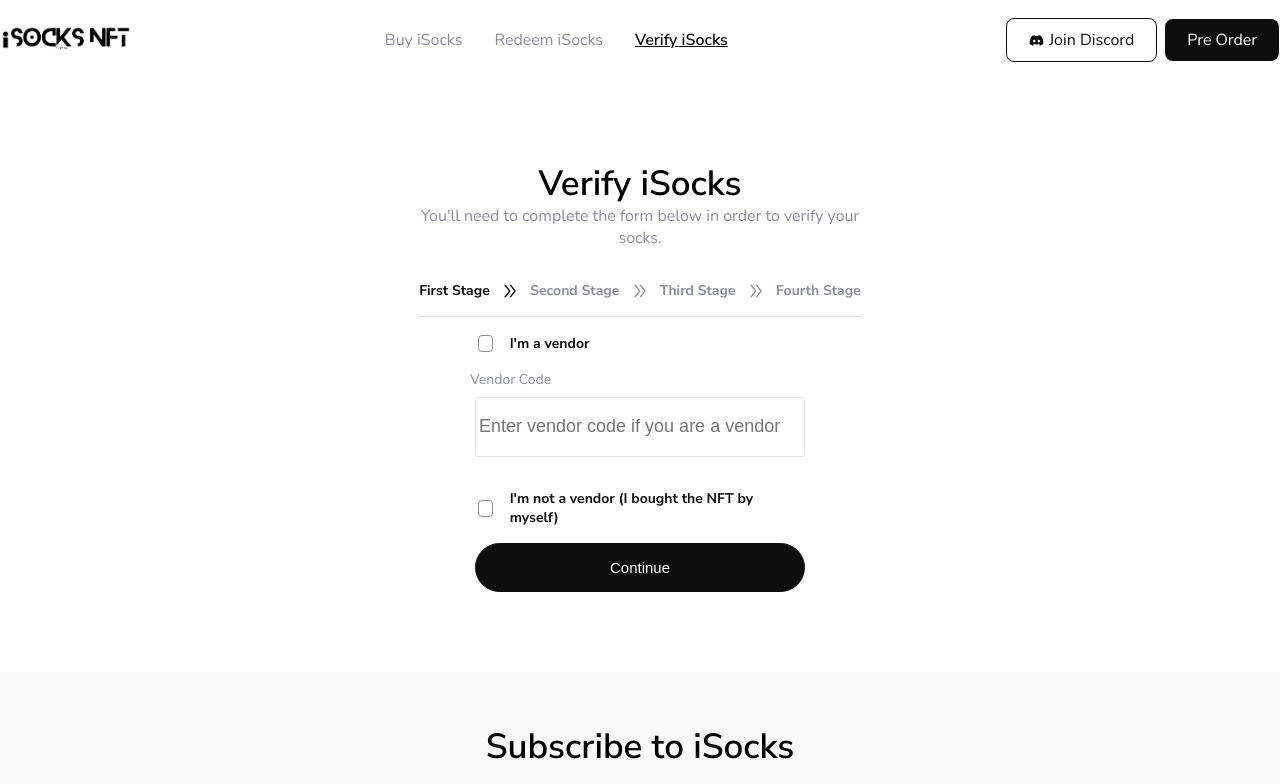
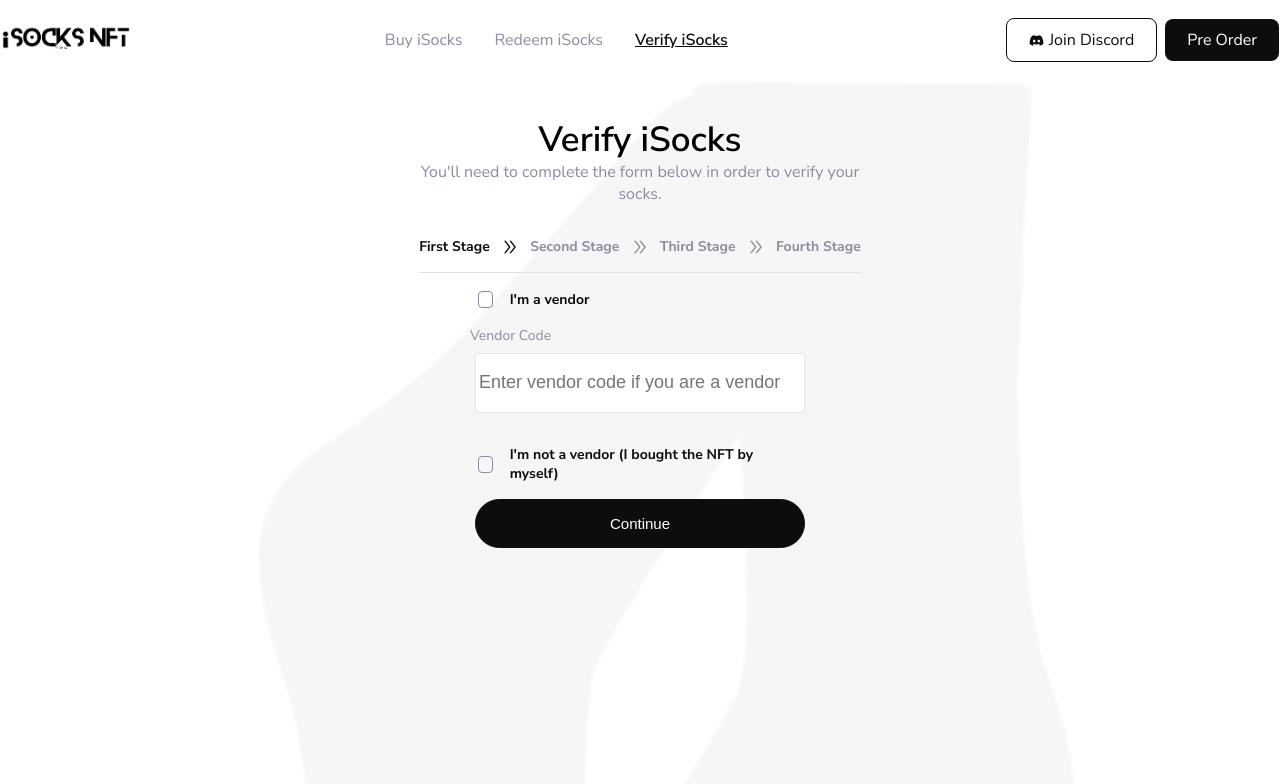
Before and after one commit to iSocks-NFTs/isocks.ai, a Next.js app: page /verify in a window 1280 px wide. Shown: the top 784 px of the page. Built offline with nearby package versions, Linux system fonts and the light colour scheme; what @uauth/js, @uauth/web3-react, @web3-react/core, @web3-react/injected-connector would draw is missing.

Commit message:
set logo background

```diff
--- a/components/Verify/style.js
+++ b/components/Verify/style.js
@@ -1,7 +1,12 @@
 import styled from "styled-components";
 
 export const Container = styled.div`
-  margin: 5rem 0;
+  height:150vh;
+  border:1px solid transparent;
+  background-image: url('img/bg/logo_bg.png');
+  background-position: 100% 50%;
+  background-size: cover;
+  background-repeat: no-repeat;
 `;
 
 export const Heading = styled.h3`
```
